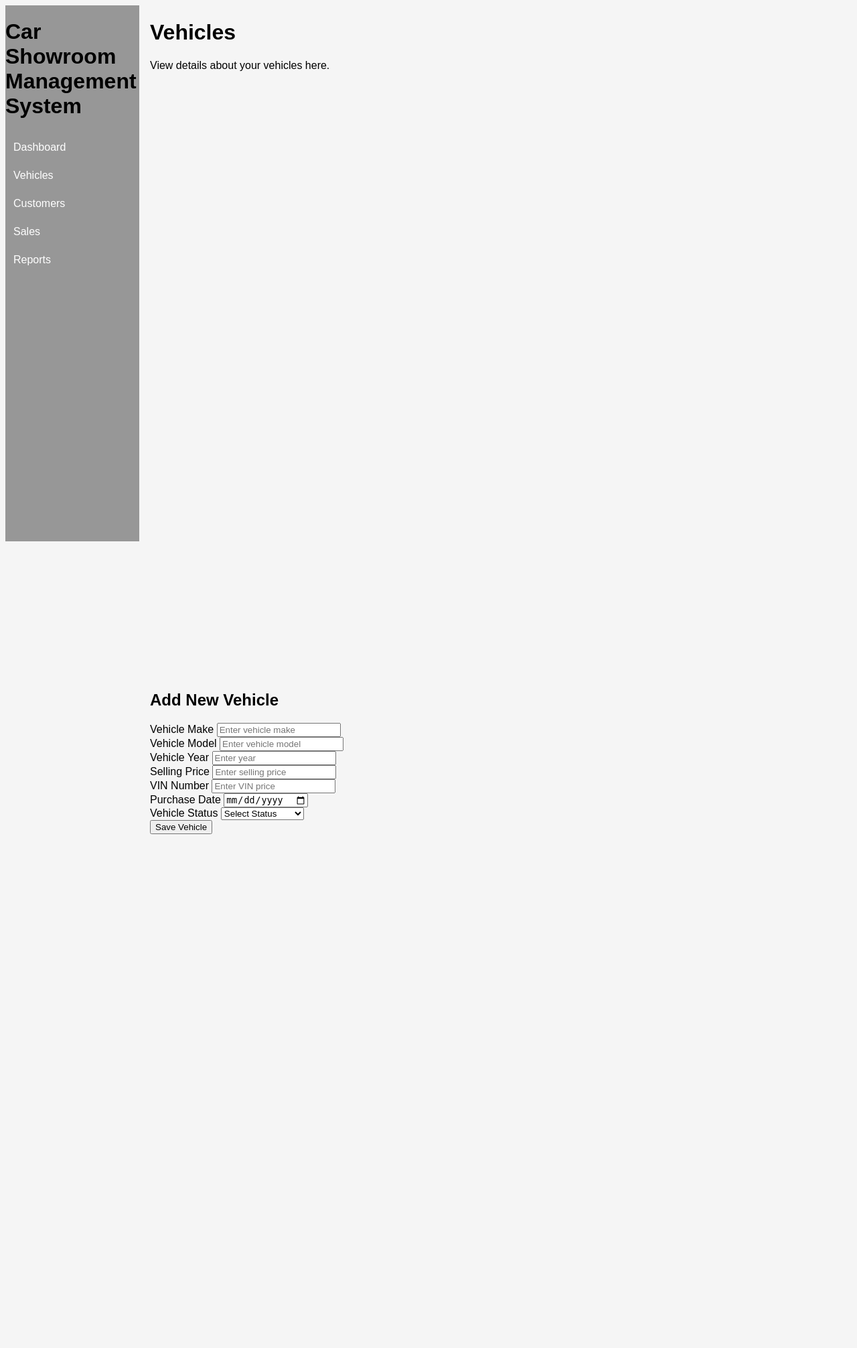
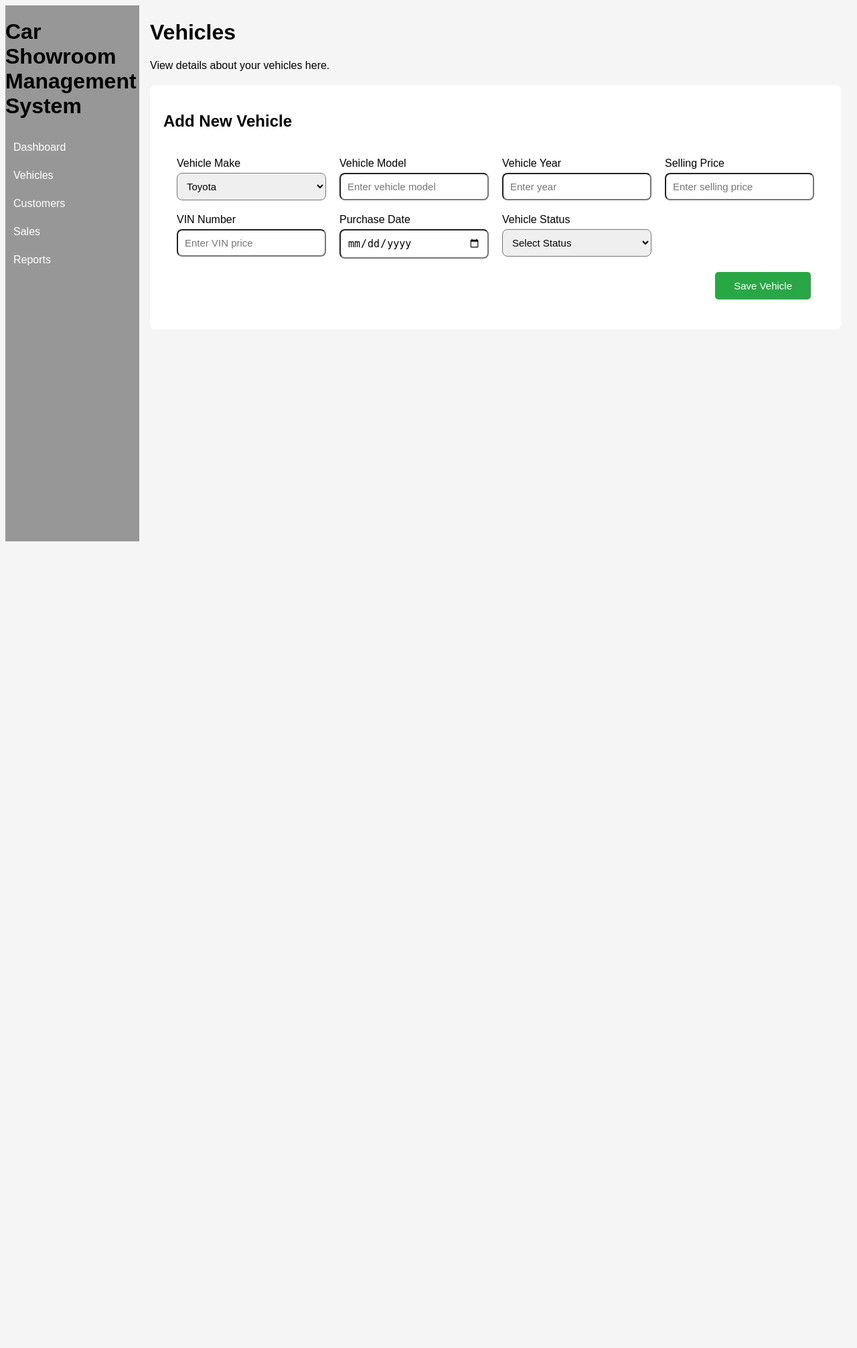
Before and after one commit to bgatama/CarShowroomManagementSystem, a Flask app: page /vehicles in a window 1280 px wide. Shown: the whole page at 67% size. After the commit the page ends 808 px from the top, so only its background shows below. Run offline with Flask 3, Linux system fonts and the light colour scheme; some libraries are stand-ins or nearby versions.

Commit message:
Added a request form

```diff
--- a/app.py
+++ b/app.py
@@ -1,4 +1,4 @@
-from flask import Flask, render_template, request
+from flask import Flask, render_template, request, redirect, url_for
 from flask_mysqldb import MySQL
 import mysql.connector
 
@@ -64,5 +64,29 @@ def vehicles():
     return render_template("vehicles.html")
 
 
+
+@app.route('/add_vehicle', methods=['POST'])
+def add_vehicle():
+    make = request.form['make']
+    model = request.form['model']
+    year = request.form['year']
+    price = request.form['price']
+    vin_number = request.form['vin_number']
+    purchase_date = request.form['purchase_date']
+    vehicle_status = request.form['vehicle_status']
+
+
+    print(make)
+    print(model)
+    print(year)
+
+    return redirect(url_for('vehicles'))
+
+
+
+
+
+
+
 if __name__ == "__main__":
     app.run()
--- a/static/css/style.css
+++ b/static/css/style.css
@@ -97,3 +97,61 @@ div.content{
     padding: 1px 16px;
     height: 1000px
 }
+
+
+/* Vehicle Form Card */
+.vehicle-card{
+    background: #ffffff;
+    padding: 20px;
+    border-radius: 8px;
+    overflow: auto;
+    margin-top: 20px
+
+}
+
+.vehicle-form{
+    display: grid;
+    grid-template-columns: repeat(4,1fr);
+    gap: 20px;
+    padding: 20px;
+
+}
+
+.form-group{
+    display: flex;
+    flex-direction: column;
+}
+
+.form-group label{
+    font-weight: 500;
+    margin-bottom: 5px
+
+}
+
+.form-group input, .form-group select{
+    padding: 10px;
+    border-radius: 8px;
+    font-size: 15px;
+    transition: 0.3s
+}
+
+.button-area{
+    padding: 0 25px 25px;
+    text-align: right;
+
+}
+
+.button-area button{
+    background: #28a745;
+    color: white;
+    border: none;
+    padding: 12px 28px;
+    font-size:15px;
+    border-radius: 5px;
+    cursor: pointer
+}
+
+.button-area button:hover{
+    background:#218838;
+
+}
--- a/templates/vehicles.html
+++ b/templates/vehicles.html
@@ -14,23 +14,28 @@
             <a href="{{ url_for('sales') }}">Sales</a>
             <a href="{{ url_for('reports') }}">Reports</a>
         </div>
+
         <div class="content">
             <h1>Vehicles</h1>
             <p>View details about your vehicles here.</p>
-        </div>
-
-        <div class="content">
 
             <div class="vehicle-card">
                     <div class="card-header">
                         <h2>Add New Vehicle</h2>
                     </div>
 
-                    <form>
+                    <form action="{{ url_for('add_vehicle')}}" method="POST">
                         <div class="vehicle-form">
                             <div class="form-group">
                                 <label>Vehicle Make</label>
-                                <input type="text" name="make" placeholder="Enter vehicle make">
+                                <select name="make">
+                                    <option>Toyota</option>
+                                    <option>Honda</option>
+                                    <option>Nissan</option>
+                                    <option>Mazda</option>
+                                    <option>BMW</option>
+                                    <option>Mercedes-Benz</option>
+                                </select>
                             </div>
 
                             <div class="form-group">
@@ -75,6 +80,7 @@
                     </form>
             </div>
 
+
         </div>
     </body>
 </html>
```
